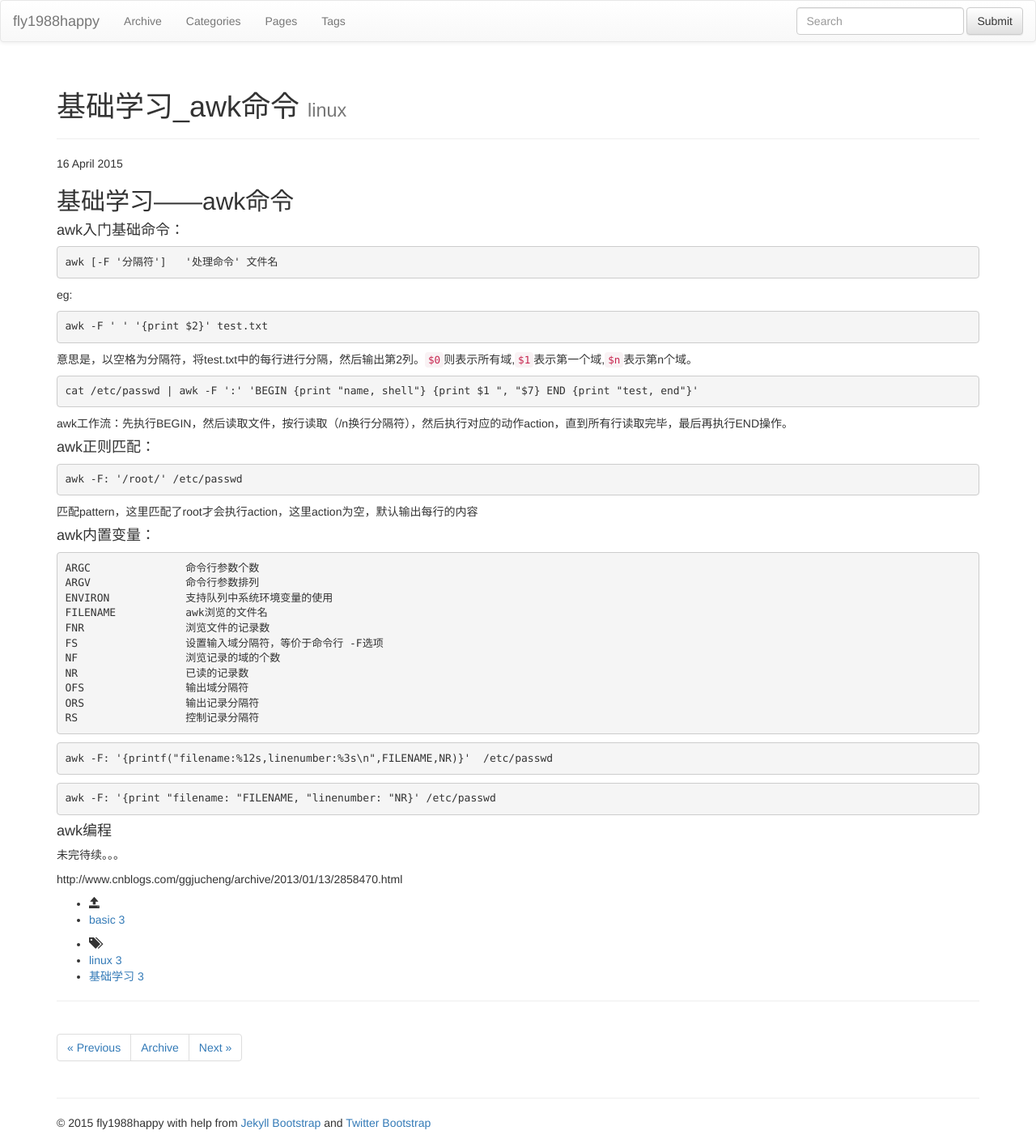
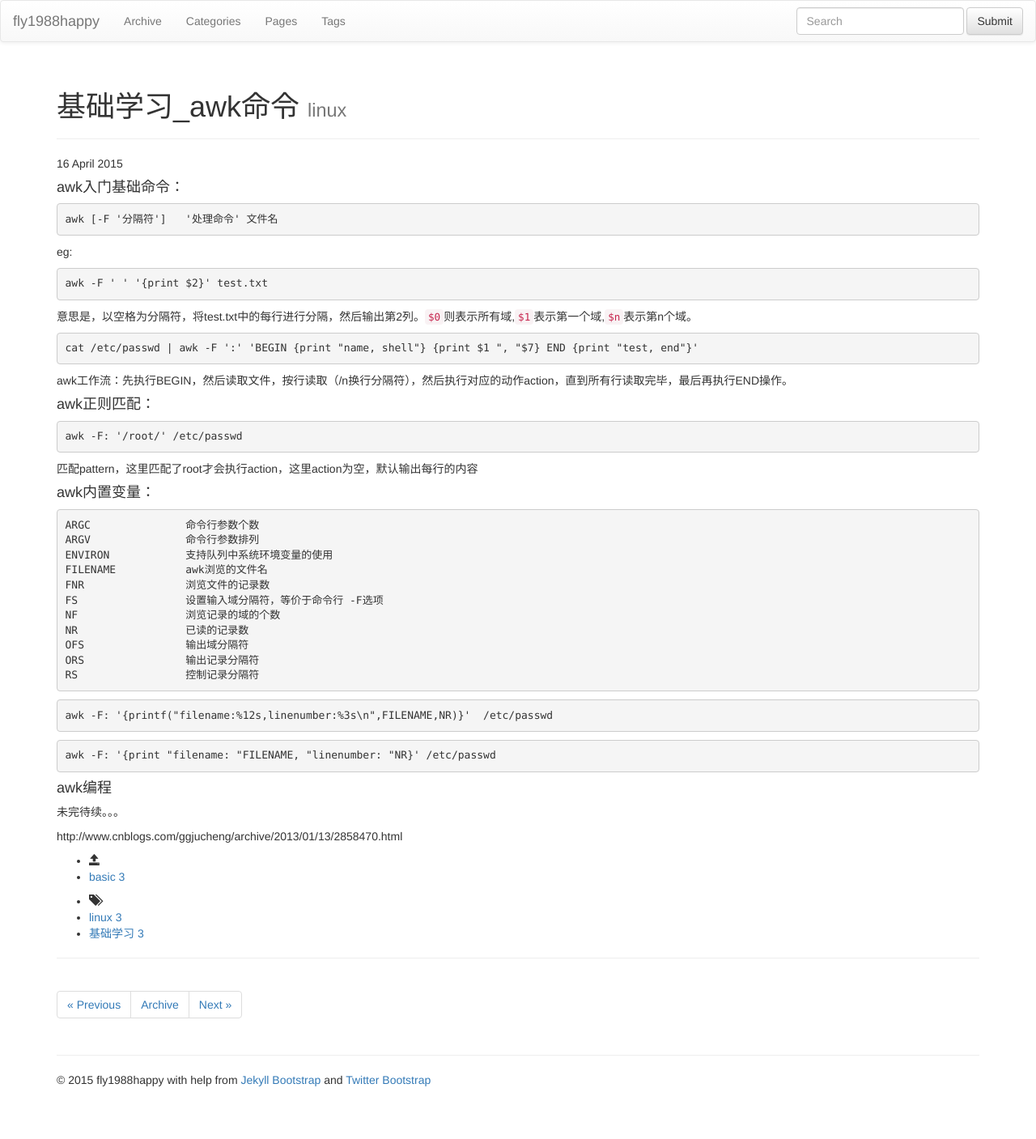
Before and after one commit to fly1988happy/fly1988happy.github.io, a Jekyll site: the page built from _posts/basic/2015-04-16-基础学习_awk命令.md, in a window 1280 px wide. Shown: the whole page at 81% size. Built offline with Jekyll 4.4.1, drawn with Linux system fonts in a browser that asks for light colours; nearby versions of some CDN libraries; library files that are not in the unit come from our copies; Markdown is read by kramdown in place of the engine named in the settings; after the commit the page ends 1354 px from its top, so only the background shows below that.

Commit message:
Update 2015-04-16-基础学习_awk命令.md

```diff
--- a/_posts/basic/2015-04-16-基础学习_awk命令.md
+++ b/_posts/basic/2015-04-16-基础学习_awk命令.md
@@ -4,7 +4,6 @@ category : basic
 tagline: "linux"
 tags : [linux,基础学习]
 ---
-##基础学习——awk命令
 
 ####awk入门基础命令：
 
```
